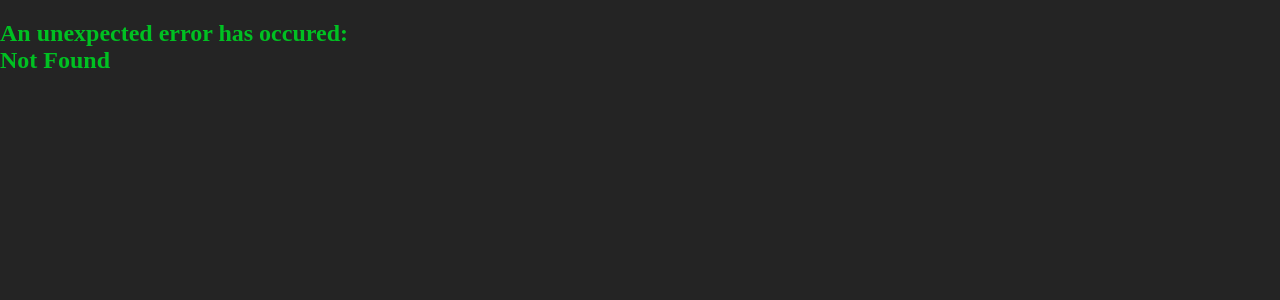
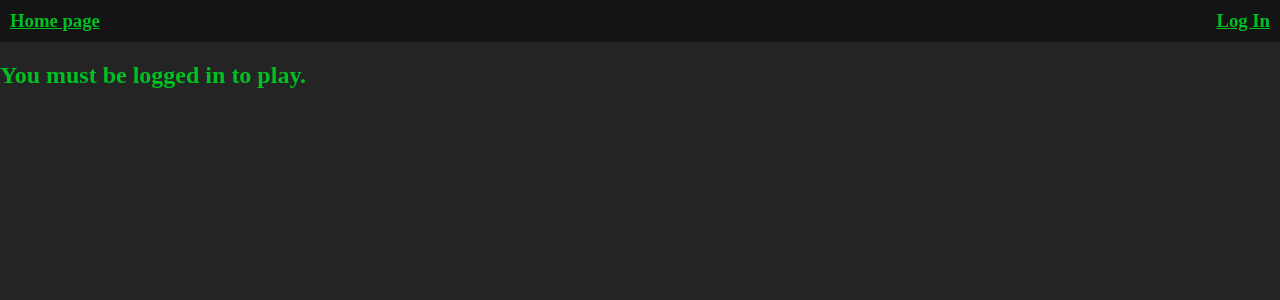
Before and after one commit to Learningstuff98/hacking-minigame, a React (Vite) app: page /game in a window 1280 px wide. Before the commit this address had no page. Shown: the top 300 px of the page. Built offline with nearby package versions, Linux system fonts and the light colour scheme.

Commit message:
Added basic plumbing for the game component

```diff
--- a/src/main.jsx
+++ b/src/main.jsx
@@ -6,6 +6,7 @@ import Root from './routes/root';
 import ErrorPage from './routes/error-page';
 import AboutPage from './routes/about';
 import Header from './misc/header';
+import Game from './routes/game';
 
 const Main = () => {
   const { user, isAuthenticated, isLoading } = useAuth0();
@@ -19,7 +20,9 @@ const Main = () => {
           isLoading={isLoading}
           isAuthenticated={isAuthenticated}
         />
-        <Root/>
+        <Root
+          isAuthenticated={isAuthenticated}
+        />
       </div>,
       errorElement: <ErrorPage/>
     },
@@ -34,6 +37,19 @@ const Main = () => {
         <AboutPage/>
       </div>,
       errorElement: <ErrorPage/>
+    },
+    {
+      path: '/game',
+      element: <div>
+        <Header
+          user={user}
+          isLoading={isLoading}
+          isAuthenticated={isAuthenticated}
+        />
+        <Game
+          isAuthenticated={isAuthenticated}
+        />
+      </div>
     }
   ]);
 
--- /dev/null
+++ b/src/routes/game.jsx
@@ -0,0 +1,12 @@
+const Game = (props) => {
+
+  if(props.isAuthenticated) {
+    return <h2 className="green">Game</h2>
+  } else {
+    return <h2 className="green">
+      You must be logged in to play.
+    </h2>
+  }
+};
+
+export default Game;
--- a/src/routes/root.jsx
+++ b/src/routes/root.jsx
@@ -1,8 +1,18 @@
 import { Link } from 'react-router-dom';
 
-const Root = () => {
+const Root = (props) => {
+
+  const handleGamePageLink = () => {
+    if(props.isAuthenticated) {
+      return<h2>
+        <Link className="green" to={'game'}>Play</Link>
+      </h2>
+    }
+  };
+
   return <div className="box">
     <h2><Link className="green" to={'about'}>About page</Link></h2>
+    {handleGamePageLink()}
   </div>
 }
 
```
